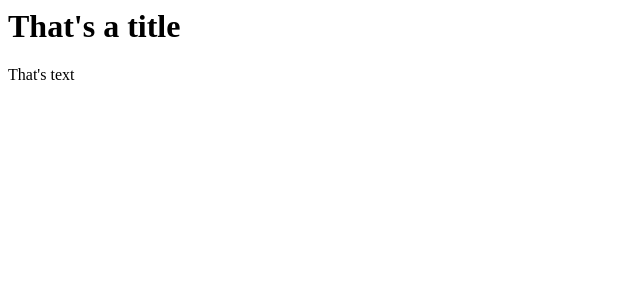
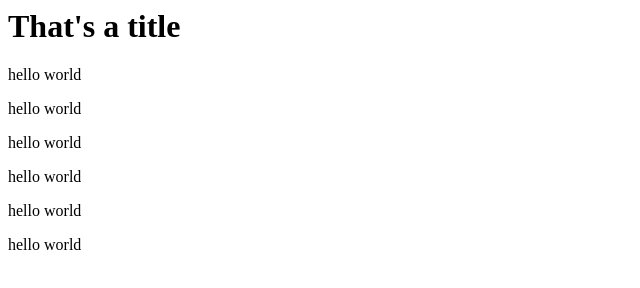
Before and after one commit to SunZiBingFa/wei, a plain HTML site: page index.html in a window 1280 px wide. Shown: the whole page, without its empty margins (0-640 px from the left). Drawn offline with Linux system fonts and the light colour scheme.

Commit message:
edit index.html

```diff
--- a/index.html
+++ b/index.html
@@ -6,6 +6,11 @@
 
     <body>
         <h1>That's a title</h1>
-        <p>That's text</p>
+        <p>hello world</p>
+        <p>hello world</p>
+        <p>hello world</p>
+        <p>hello world</p>
+        <p>hello world</p>
+        <p>hello world</p>
     </body>
 </html>
```
